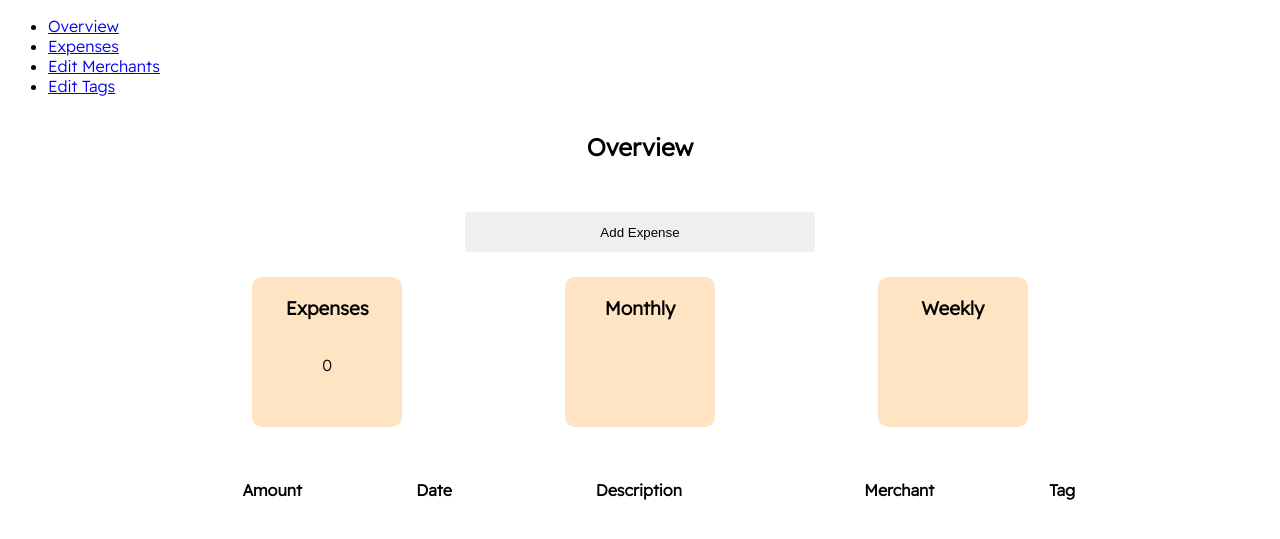
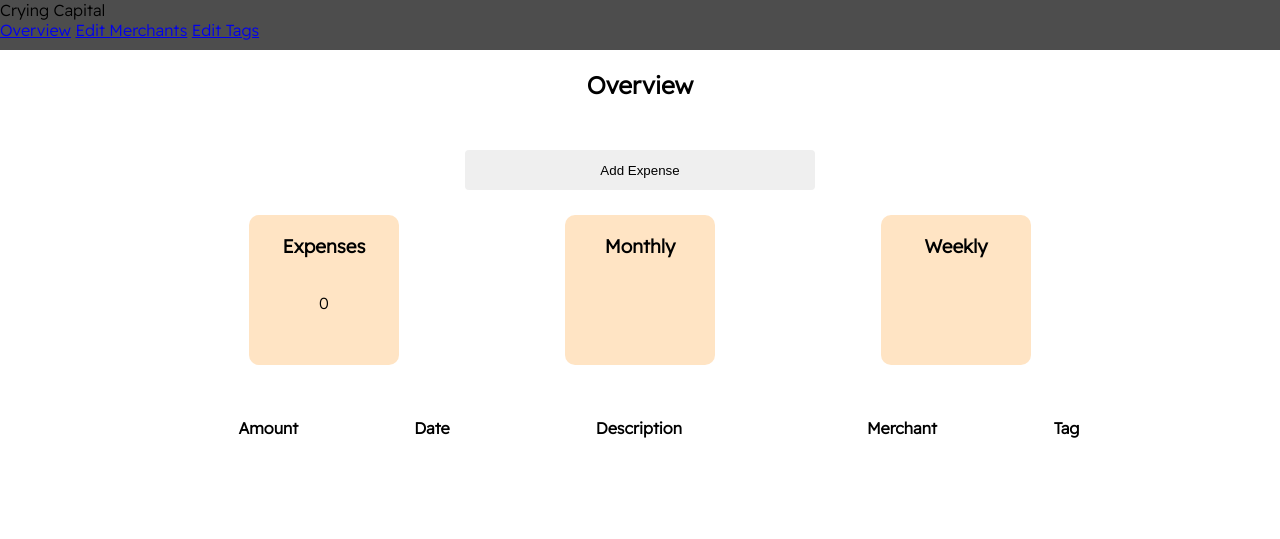
Before and after one commit to NodeToNowhere/Crying-Capital-App, a Flask app: page /transactions in a window 1280 px wide. Shown: the top 539 px of the page. Run offline with Flask 2, Linux system fonts and the light colour scheme; data that the repository does not hold is empty; some libraries are stand-ins or nearby versions.

Commit message:
CSSeppuku

```diff
--- a/static/css/navbar.css
+++ b/static/css/navbar.css
@@ -0,0 +1,15 @@
+.base-body {
+  margin: 0px;
+  font-family: "Readex Pro", sans-serif;
+}
+
+.html {
+  background-color: aquamarine;
+}
+
+.nav {
+  height: 50px;
+  width: 100%;
+  background-color: #4d4d4d;
+  position: relative;
+}
--- a/static/css/overview.css
+++ b/static/css/overview.css
@@ -3,6 +3,14 @@ body {
   color: black;
   font-family: "Fredoka One", cursive;
   font-family: "Readex Pro", sans-serif;
+}
+
+.card h3 {
+  text-align: center;
+}
+.card p {
+  margin-top: 35px;
+  text-align: center;
 }
 
 .overlay {
@@ -32,34 +40,55 @@ body {
   visibility: visible;
   opacity: 1;
 }
-  .expense-btn {
-    border-radius: 55px;
-    border: 2px #1e1e1e;
-    color: #1e1e1e;
-    text-align: center;
-    background-color: blue;
-    width: 33%;
-  }
-
 .card {
+  border-radius: 10px;
   background-color: bisque;
   height: 150px;
   width: 150px;
 }
+.expense-btn {
+  border-radius: 4px;
+  margin-bottom: 25px;
+  border: 5px #1e1e1e;
+  height: 40px;
+  width: 350px;
+}
+.header-text {
+  grid-area: header;
+}
+.button-container {
+  border-radius: 4px;
+  margin-bottom: 25px;
+  border: 5px #1e1e1e;
+  height: 40px;
+  width: 350px;
+  grid-area: button;
+}
 .card-expenses {
-    grid-area: row2;
+  grid-area: row12;
 }
 .card-monthly {
-    grid-area: row3;
+  grid-area: row13;
 }
 .card-weekly {
-    grid-area: row4;
+  grid-area: row14;
 }
-  .card-container {
+
+.expense-container {
   display: grid;
-    grid-template-columns: 200px 200px 200px 200px 200px;
-    grid-template-rows: auto;
+  grid-template-columns: 20%, 20%, 20%, 20%, 20%;
+  grid-template-rows: minmax(100px, 1fr);
   grid-template-areas:
-    "empty button button button empty"
-    " row1 row2 row3 row4 row5 ";
+    "row1   header header   header  row5"
+    "row6   button  button  button row10"
+    "row11  row12  row13    row14  row15"
+    "row16  table  table    table  row7";
+  justify-items: center;
 }
+.table-container {
+  margin-top: 50px;
+  grid-area: table;
+}
+.table-labelbox th {
+  border-bottom: 10px #1e1e1e;
+}
--- a/templates/base.html
+++ b/templates/base.html
@@ -13,26 +13,20 @@
     />
     <link
       rel="stylesheet"
-      href="{{url_for('static', filename='css/styles.css')}}"
+      href="{{url_for('static', filename='css/navbar.css')}}"
+    />
+    <link
+      rel="stylesheet"
+      href="{{url_for('static', filename='css/overview.css')}}"
     />
   </head>
   <body class="base-body">
     <main class="base-main">
-      <nav class="base-nav">
-        <ul>
-          <li class="nav-top">
-            <a href="/">Overview</a>
-          </li>
-          <li class="nav-top">
-            <a href="/transactions">Expenses</a>
-          </li>
-          <li class="nav-top">
-            <a href="/merchants">Edit Merchants</a>
-          </li>
-          <li class="nav-top">
-            <a href="/tags">Edit Tags</a>
-          </li>
-        </ul>
+      <nav class="nav">
+        <div class="nav-title">Crying Capital</div>
+        <a href="/transactions">Overview</a>
+        <a href="/merchants">Edit Merchants</a>
+        <a href="/tags">Edit Tags</a>
       </nav>
 
       <section class="block-content">
--- a/templates/transactions/overview.html
+++ b/templates/transactions/overview.html
@@ -1,4 +1,5 @@
 {% extends 'base.html' %} {% block content%}
+
 <main class="expense-container">
   <h2 class="header-text">Overview</h2>
   <a class="button-container" href="#transaction-form">
```
Lines whose indentation alone changed are shown as unchanged.
